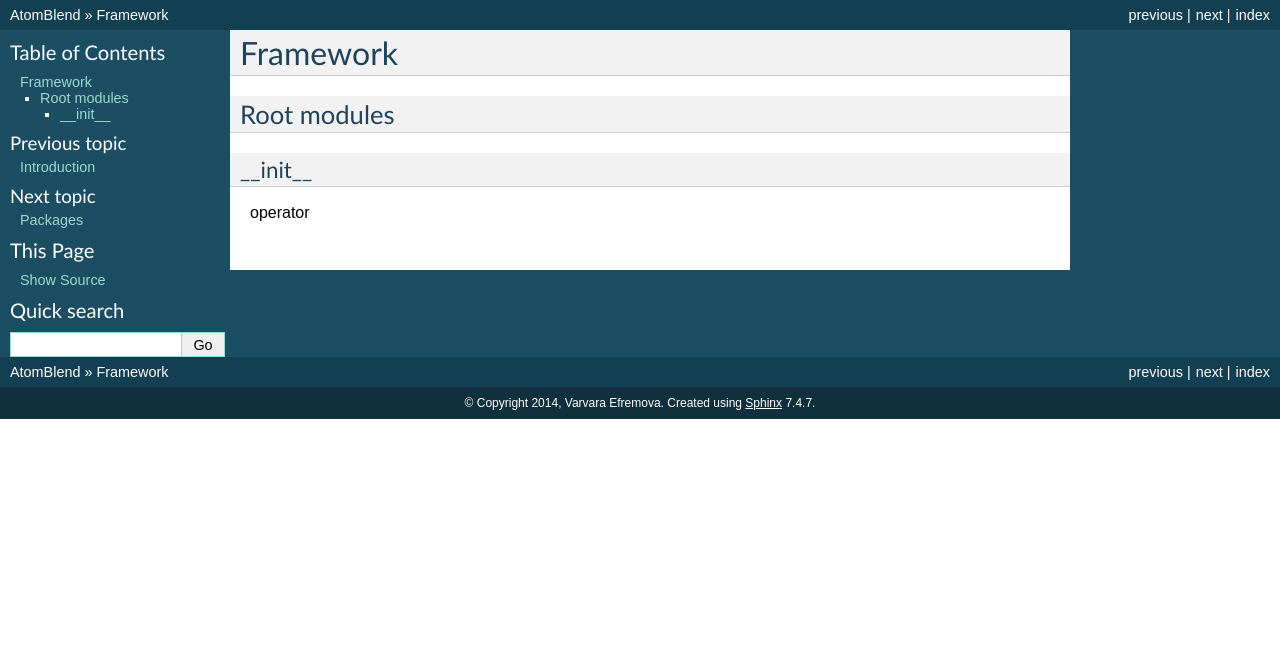
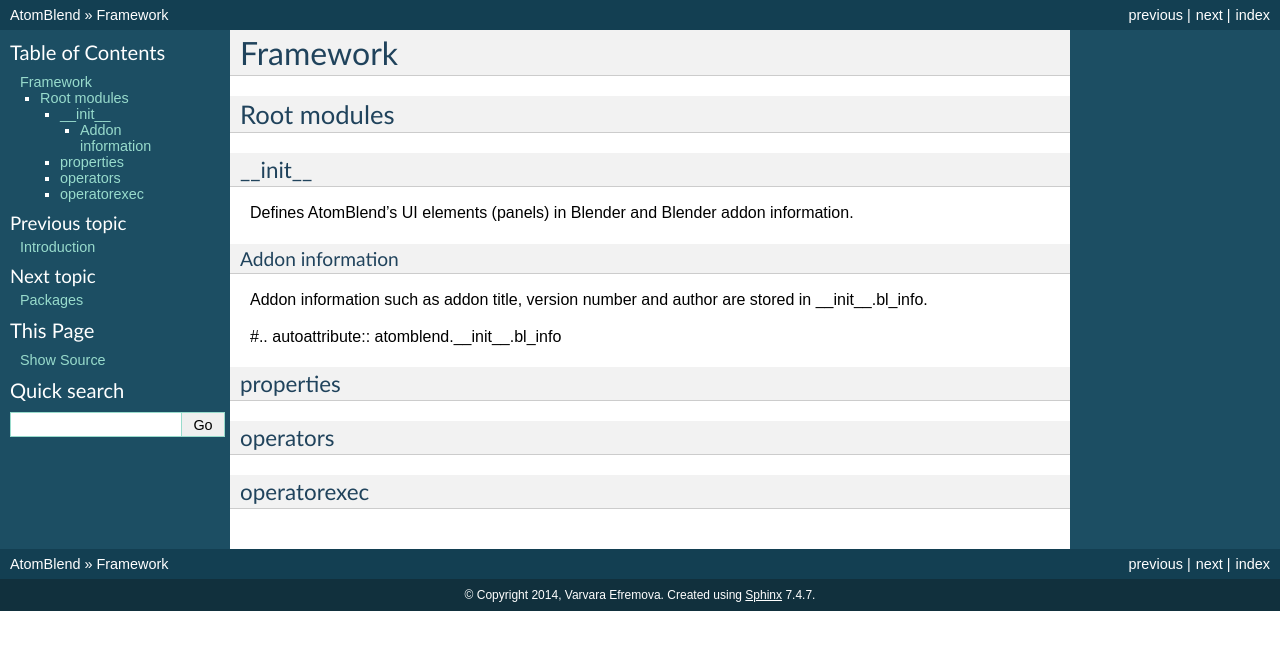
Before and after one commit to echus/atomblend, a Sphinx documentation site: the page built from docs/framework.rst, in a window 1280 px wide. Shown: the top 650 px of the page. Built offline with Sphinx 7.4.7, drawn with Linux system fonts in a browser that asks for light colours.

Commit message:
Latest docs

```diff
--- a/__init__.py
+++ b/__init__.py
@@ -10,6 +10,9 @@
 # Description:
 # AtomBlend addon initialisation and UI definition
 # =============================================================================
+
+import sys
+sys.path.append("/home/user/Blender/2.72/scripts/addons/atomblend/docs")
 
 #__all__ = ['properties', 'operators', 'drawing']
 
--- a/docs/apread.rst
+++ b/docs/apread.rst
@@ -14,7 +14,7 @@
 In the future APData will handle loading multiple filetypes with the correct
 classes in rngload/posload.py.
 
-.. autoclass:: apread.apload.APData
+.. autoclass:: atomblend.apread.apload.APData
    :members:
 
 posload
--- a/docs/conf.py
+++ b/docs/conf.py
@@ -18,7 +18,7 @@
 # If extensions (or modules to document with autodoc) are in another directory,
 # add these directories to sys.path here. If the directory is relative to the
 # documentation root, use os.path.abspath to make it absolute, like shown here.
-sys.path.insert(0, os.path.abspath('../'))
+sys.path.insert(0, os.path.abspath('../../'))
 
 # -- General configuration ------------------------------------------------
 
--- a/docs/framework.rst
+++ b/docs/framework.rst
@@ -8,4 +8,21 @@
 __init__
 ^^^^^^^^
 
-operator
+Defines AtomBlend's UI elements (panels) in Blender and Blender addon
+information.
+
+Addon information
+"""""""""""""""""
+Addon information such as addon title, version number and author are stored
+in __init__.bl_info.
+
+#.. autoattribute:: atomblend.__init__.bl_info
+
+properties
+^^^^^^^^^^
+
+operators
+^^^^^^^^^
+
+operatorexec
+^^^^^^^^^^^^
```
Also changed, not shown: 10 other files.
